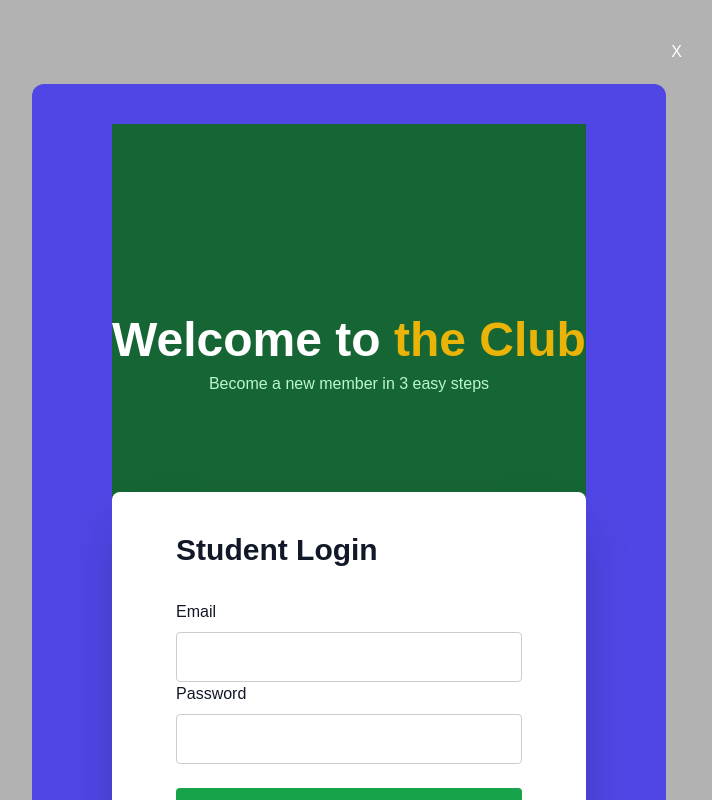
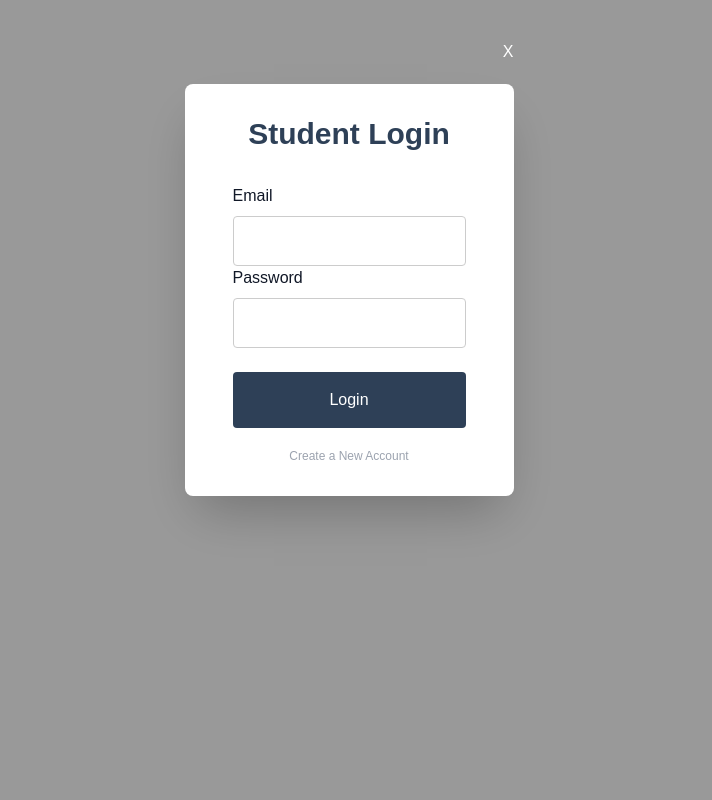
Before and after one commit to nikhilmalakar/TRINIT_Xarcode_DEV, a React (Create React App) app in the folder Client/client/: page /student/login in a window 1280 px wide. Shown: the whole page, without its empty margins (291-1003 px from the left). Built offline with nearby package versions, Linux system fonts and the light colour scheme.

Commit message:
Update: Registration CSS

```diff
--- a/Client/client/src/components/register/StudentLogin.js
+++ b/Client/client/src/components/register/StudentLogin.js
@@ -25,27 +25,14 @@ const StudentLogin = (props) => {
   };
 
   return (
-    <div className="min-h-screen bg-green-900 flex flex-col items-start text-gray-900 antialiased relative">
-      <div
-        style={{
-          clipPath: "polygon(0 0, 100% 0, 100% 80%, 0% 100%)",
-          height: "34rem",
-        }}
-        className="absolute bg-green-800 inset-x-0 top-0"
-      ></div>
-      <div className="mx-auto z-10 mt-48 text-center">
-        <h1 className="text-white text-5xl font-semibold">
-          Welcome to <span className="text-yellow-500">the Club</span>
-        </h1>
-        <p className="text-green-200 mt-2">
-          Become a new member in 3 easy steps
-        </p>
-      </div>
-      <div className="max-w-xl w-full mt-24 mb-24 rounded-lg shadow-2xl bg-white mx-auto overflow-hidden z-10">
-        <div className="px-16 py-10">
+    <div className=" flex flex-col items-start text-gray-900 antialiased relative">
+
+
+      <div className="max-w-xl w-full rounded-lg shadow-2xl bg-white mx-auto overflow-hidden z-10">
+        <div className="px-12 py-8">
           <form onSubmit={handleSubmit}>
             <section>
-              <h2 className="font-semibold text-3xl mb-8">
+              <h2 className="font-semibold text-3xl mb-8 text-center text-[#2e4057]">
                 Student Login
               </h2>
               <label htmlFor="email">Email</label>
@@ -70,17 +57,17 @@ const StudentLogin = (props) => {
 
             <button
               type="submit"
-              className="mt-6 bg-green-600 text-white rounded px-8 py-6 w-full disabled:bg-gray-400 disabled:cursor-not-allowed"
+              className="mt-6 bg-[#2e4057] text-white rounded px-8 py-4 w-full disabled:bg-gray-400 disabled:cursor-not-allowed"
             >
               Login
             </button>
           </form>
-          <p onClick={() => { props.setLogin(false); props.setSignup(true); }}>
-            Already have an account
+          <p  className="cursor-pointer text-center text-xs mt-5 text-gray-400" onClick={() => { props.setLogin(false); props.setSignup(true); }}>
+            Create a New Account
           </p>
         </div>
       </div>
-    </div>
+     </div>
   );
 };
 
--- a/Client/client/src/components/register/StudentLoginModal.js
+++ b/Client/client/src/components/register/StudentLoginModal.js
@@ -2,12 +2,10 @@ import React from 'react'
 import StudentLogin from './StudentLogin'
 export default function StudentLoginModal({onClose, setLogin, signup, setSignup}) {
   return (
-    <div className='flex justify-center fixed inset-0 bg-black bg-opacity-30 backdrop-blur-sm'>
+    <div className='flex justify-center fixed inset-0 bg-black bg-opacity-40 backdrop-blur-sm'>
         <div className='mt-10 flex flex-col gap-5 text-white'>
             <button className='place-self-end' onClick={onClose}>X</button>
-            <div className='bg-indigo-600 rounded-xl px-20 py-10 flex flex-col gap-5 items-center mx-4'>
-                <StudentLogin setLogin={setLogin} signup={signup} setSignup={setSignup} />
-            </div>
+              <StudentLogin setLogin={setLogin} signup={signup} setSignup={setSignup} />
         </div>
     </div>
   )
--- a/Client/client/src/components/register/StudentSignup.js
+++ b/Client/client/src/components/register/StudentSignup.js
@@ -1,6 +1,6 @@
 import React, { useState } from "react";
 
-const StudentSignup = () => {
+const StudentSignup = ({setLogin, setSignup}) => {
   const [formStep, setFormStep] = useState(0);
   const [formData, setFormData] = useState({
     name: "",
@@ -36,29 +36,15 @@ const StudentSignup = () => {
   };
 
   return (
-    <div className="min-h-screen bg-green-900 flex flex-col items-start text-gray-900 antialiased relative">
-      <div
-        style={{
-          clipPath: "polygon(0 0, 100% 0, 100% 80%, 0% 100%)",
-          height: "34rem"
-        }}
-        className="absolute bg-green-800 inset-x-0 top-0"
-      ></div>
-      <div className="mx-auto z-10 mt-48 text-center">
-        <h1 className="text-white text-5xl font-semibold">
-          Welcome to <span className="text-yellow-500">the Club</span>
-        </h1>
-        <p className="text-green-200 mt-2">
-          Become a new member in 3 easy steps
-        </p>
-      </div>
-      <div className="max-w-xl w-full mt-24 mb-24 rounded-lg shadow-2xl bg-white mx-auto overflow-hidden z-10">
-        <div className="px-16 py-10">
+    <div className="min-h-screen flex flex-col items-start text-gray-900 antialiased relative">
+
+      <div className="max-w-xl w-full rounded-lg shadow-2xl bg-white mx-auto overflow-hidden z-10">
+        <div className="px-12 py-8">
           <form onSubmit={handleSubmit}>
             {formStep === 0 && (
               <section>
-                <h2 className="font-semibold text-3xl mb-8">
-                  Personal Information
+                <h2 className="font-semibold text-3xl mb-8 text-center text-[#2e4057]">
+                  Register Yourself
                 </h2>
                 <label htmlFor="name">Your Name</label>
                 <input
@@ -118,22 +104,28 @@ const StudentSignup = () => {
             )}
 
             {formStep === 0 && (
+              <div>
+
                 <button
                   onClick={completeForm}
                   type="button"
-                className="mt-6 bg-green-600 text-white rounded px-8 py-6 w-full disabled:bg-gray-400 disabled:cursor-not-allowed"
+                  className="mt-6 bg-[#2e4057] text-white rounded px-8 py-4 w-full disabled:bg-gray-400 disabled:cursor-not-allowed"
                 >
                   Create Account
                 </button>
+                <p  className="cursor-pointer text-center text-xs mt-5 text-gray-400" onClick={() => { setLogin(); setSignup(); }}> Already have an account </p>
+              </div>
             )}
 
             {formStep === 1 && (
+              <div>
                 <button
                   type="submit"
-                className="mt-6 bg-green-600 text-white rounded px-8 py-6 w-full"
+                  className="mt-6 bg-green-600 text-white rounded px-8 py-4 w-full"
                 >
                   Continue
                 </button>
+              </div>
             )}
           </form>
         </div>
--- a/Client/client/src/components/register/StudentSignupModal.js
+++ b/Client/client/src/components/register/StudentSignupModal.js
@@ -6,9 +6,7 @@ export default function StudentSignupModal({setLogin, signup, setSignup, onClose
     <div className='flex justify-center fixed inset-0 bg-black bg-opacity-30 backdrop-blur-sm'>
         <div className='mt-10 flex flex-col gap-5 text-white'>
             <button className='place-self-end' onClick={onClose}>X</button>
-            <div className='bg-indigo-600 rounded-xl px-20 py-10 flex flex-col gap-5 items-center mx-4'>
                 <StudentSignup setLogin={setLogin} signup={signup} setSignup={setSignup} />
-            </div>
         </div>
     </div>
   )
--- a/Client/client/src/components/register/TutorLogin.js
+++ b/Client/client/src/components/register/TutorLogin.js
@@ -25,31 +25,17 @@ const TutorLogin = ({ setLogin, setSignup }) => {
   };
 
   return (
-    <div className="min-h-screen bg-green-900 flex flex-col items-start text-gray-900 antialiased relative">
-      <div
-        style={{
-          clipPath: "polygon(0 0, 100% 0, 100% 80%, 0% 100%)",
-          height: "34rem",
-        }}
-        className="absolute bg-green-800 inset-x-0 top-0"
-      ></div>
-      <div className="mx-auto z-10 mt-48 text-center">
-        <h1 className="text-white text-5xl font-semibold">
-          Welcome to <span className="text-yellow-500">the Club</span>
-        </h1>
-        <p className="text-green-200 mt-2">
-          Become a new member in 3 easy steps
-        </p>
-      </div>
-      <div className="max-w-xl w-full mt-24 mb-24 rounded-lg shadow-2xl bg-white mx-auto overflow-hidden z-10">
-        <div className="px-16 py-10">
+    <div className=" flex flex-col items-start text-gray-900 antialiased relative">
+
+      <div className="max-w-xl w-full rounded-lg shadow-2xl bg-[#2e4057] mx-auto overflow-hidden z-10">
+        <div className="px-12 py-8">
           <form onSubmit={handleSubmit}>
 
             {formStep === 0 && <section>
-              <h2 className="font-semibold text-3xl mb-8">
+              <h2 className="font-semibold text-3xl mb-8 text-center text-white">
                 Tutor Login
               </h2>
-              <label htmlFor="email">Email</label>
+              <label className="text-white" htmlFor="email">Email</label>
               <input
                 type="email"
                 id="email"
@@ -58,7 +44,7 @@ const TutorLogin = ({ setLogin, setSignup }) => {
                 value={formData.email}
                 onChange={handleInputChange}
               />
-              <label htmlFor="password">Password</label>
+              <label className="text-white pt-5" htmlFor="password">Password</label>
               <input
                 type="password"
                 id="password"
@@ -79,11 +65,11 @@ const TutorLogin = ({ setLogin, setSignup }) => {
                 <button
                   onClick={completeForm}
                   type="submit"
-                  className="mt-6 bg-green-600 text-white rounded px-8 py-6 w-full disabled:bg-gray-400 disabled:cursor-not-allowed"
+                  className="mt-6 bg-[#5bbcde] text-[#2e4057] font-bold rounded px-8 py-4 w-full disabled:bg-gray-400 disabled:cursor-not-allowed"
                 >
                   Login
                 </button>
-                  <p onClick={() => { setLogin(); setSignup(); }}> Already have an account </p>
+                <p  className="cursor-pointer text-center text-xs mt-5 text-gray-400" onClick={() => { setLogin(); setSignup(); }}> Create a New Account </p>
               </div>
             )}
 
--- a/Client/client/src/components/register/TutorLoginModal.js
+++ b/Client/client/src/components/register/TutorLoginModal.js
@@ -6,9 +6,7 @@ export default function TutorLoginModal({setLogin, setSignup, onClose}) {
     <div className='flex justify-center fixed inset-0 bg-black bg-opacity-30 backdrop-blur-sm'>
         <div className='mt-10 flex flex-col gap-5 text-white'>
             <button className='place-self-end' onClick={onClose}>X</button>
-            <div className='bg-indigo-600 rounded-xl px-20 py-10 flex flex-col gap-5 items-center mx-4'>
                 <TutorLogin setLogin={setLogin} setSignup={setSignup} />
-            </div>
         </div>
     </div>
   )
--- a/Client/client/src/components/register/TutorSignup.js
+++ b/Client/client/src/components/register/TutorSignup.js
@@ -37,31 +37,17 @@ const TutorSignup = ({ setLogin, setSignup }) => {
   };
 
   return (
-    <div className="min-h-screen bg-green-900 flex flex-col items-start text-gray-900 antialiased relative">
-      <div
-        style={{
-          clipPath: "polygon(0 0, 100% 0, 100% 80%, 0% 100%)",
-          height: "34rem",
-        }}
-        className="absolute bg-green-800 inset-x-0 top-0"
-      ></div>
-      <div className="mx-auto z-10 mt-48 text-center">
-        <h1 className="text-white text-5xl font-semibold">
-          Welcome to <span className="text-yellow-500">the Club</span>
-        </h1>
-        <p className="text-green-200 mt-2">
-          Become a new member in 3 easy steps
-        </p>
-      </div>
-      <div className="max-w-xl w-full mt-24 mb-24 rounded-lg shadow-2xl bg-white mx-auto overflow-hidden z-10">
-        <div className="px-16 py-10">
+    <div className="min-h-scree flex flex-col items-start text-gray-900 antialiased relative">
+
+      <div className="max-w-xl w-full rounded-lg shadow-2xl bg-[#2e4057] mx-auto overflow-hidden z-10">
+        <div className="px-12 py-8">
           <form onSubmit={handleSubmit}>
 
             {formStep === 0 && <section>
-              <h2 className="font-semibold text-3xl mb-8">
+              <h2 className="font-semibold text-3xl mb-8 text-center text-white">
                 Personal Information
               </h2>
-              <label htmlFor="name">Your Name</label>
+              <label className="text-white pt-1"  htmlFor="name">Your Name</label>
               <input
                 type="text"
                 id="name"
@@ -70,7 +56,7 @@ const TutorSignup = ({ setLogin, setSignup }) => {
                 value={formData.name}
                 onChange={handleInputChange}
               />
-              <label htmlFor="age">Age</label>
+              <label className="text-white pt-1"  htmlFor="age">Age</label>
               <input
                 type="number"
                 id="age"
@@ -79,7 +65,7 @@ const TutorSignup = ({ setLogin, setSignup }) => {
                 value={formData.age}
                 onChange={handleInputChange}
               />
-              <label htmlFor="email">Email</label>
+              <label className="text-white pt-1"  htmlFor="email">Email</label>
               <input
                 type="email"
                 id="email"
@@ -88,7 +74,7 @@ const TutorSignup = ({ setLogin, setSignup }) => {
                 value={formData.email}
                 onChange={handleInputChange}
               />
-              <label htmlFor="password">Password</label>
+              <label className="text-white pt-1"  htmlFor="password">Password</label>
               <input
                 type="password"
                 id="password"
@@ -97,7 +83,7 @@ const TutorSignup = ({ setLogin, setSignup }) => {
                 value={formData.password}
                 onChange={handleInputChange}
               />
-              <label htmlFor="confirmPassword">Confirm Password</label>
+              <label className="text-white pt-1"  htmlFor="confirmPassword">Confirm Password</label>
               <input
                 type="password"
                 id="confirmPassword"
@@ -108,8 +94,8 @@ const TutorSignup = ({ setLogin, setSignup }) => {
               />
             </section>}
             {formStep === 1 && <section>
-              <h2 className="font-semibold text-2xl mb-8">Experience and Availability</h2>
-              <label htmlFor="experience">Years of Experience</label>
+              <h2 className="font-semibold text-2xl mb-8 text-center text-white">Experience and Availability</h2>
+              <label className="text-white pt-1"  htmlFor="experience">Years of Experience</label>
               <input
                 type="text"
                 id="experience"
@@ -118,7 +104,7 @@ const TutorSignup = ({ setLogin, setSignup }) => {
                 value={formData.experience}
                 onChange={handleInputChange}
               />
-              <label htmlFor="startTime">Availability Start Time</label>
+              <label className="text-white pt-1"  htmlFor="startTime">Availability Start Time</label>
               <input
                 type="text"
                 id="startTime"
@@ -127,7 +113,7 @@ const TutorSignup = ({ setLogin, setSignup }) => {
                 value={formData.startTime}
                 onChange={handleInputChange}
               />
-              <label htmlFor="endTime">Availability End Time</label>
+              <label className="text-white pt-1"  htmlFor="endTime">Availability End Time</label>
               <input
                 type="text"
                 id="endTime"
@@ -138,8 +124,8 @@ const TutorSignup = ({ setLogin, setSignup }) => {
               />
             </section>}
             {formStep === 2 && <section>
-              <h2 className="font-semibold text-3xl mb-8">Billing Information</h2>
-              <label htmlFor="accountHolderName">Account Holder Name</label>
+              <h2 className="font-semibold text-3xl mb-8 text-center text-white">Billing Information</h2>
+              <label className="text-white pt-1"  htmlFor="accountHolderName">Account Holder Name</label>
               <input
                 type="text"
                 id="accountHolderName"
@@ -148,7 +134,7 @@ const TutorSignup = ({ setLogin, setSignup }) => {
                 value={formData.accountHolderName}
                 onChange={handleInputChange}
               />
-              <label htmlFor="bankName">Bank Name</label>
+              <label className="text-white pt-1"  htmlFor="bankName">Bank Name</label>
               <input
                 type="text"
                 id="bankName"
@@ -157,7 +143,7 @@ const TutorSignup = ({ setLogin, setSignup }) => {
                 value={formData.bankName}
                 onChange={handleInputChange}
               />
-              <label htmlFor="accountNumber">Account Number</label>
+              <label className="text-white pt-1"  htmlFor="accountNumber">Account Number</label>
               <input
                 type="text"
                 id="accountNumber"
@@ -166,7 +152,7 @@ const TutorSignup = ({ setLogin, setSignup }) => {
                 value={formData.accountNumber}
                 onChange={handleInputChange}
               />
-              <label htmlFor="bankIFSCCode">Bank IFSC Code</label>
+              <label className="text-white pt-1"  htmlFor="bankIFSCCode">Bank IFSC Code</label>
               <input
                 type="text"
                 id="bankIFSCCode"
@@ -187,7 +173,7 @@ const TutorSignup = ({ setLogin, setSignup }) => {
                 <button
                   onClick={completeForm}
                   type="button"
-                  className="mt-6 bg-green-600 text-white rounded px-8 py-6 w-full disabled:bg-gray-400 disabled:cursor-not-allowed"
+                  className="mt-6 bg-[#5bbcde] text-[#2e4057] font-bold rounded px-8 py-4 w-full disabled:bg-gray-400 disabled:cursor-not-allowed"
                 >
                   Next
                 </button>
@@ -197,14 +183,14 @@ const TutorSignup = ({ setLogin, setSignup }) => {
                 <button
                   onClick={handleSubmit}
                   type="button"
-                  className="mt-6 bg-green-600 text-white rounded px-8 py-6 w-full disabled:bg-gray-400 disabled:cursor-not-allowed"
+                  className="mt-6 bg-[#5bbcde] text-[#2e4057] font-bold rounded px-8 py-4 w-full disabled:bg-gray-400 disabled:cursor-not-allowed"
                 >
                   Create Account
                 </button>
               </div>
             )}
             {formStep !== 3 && (
-              <p onClick={() => { setLogin(); setSignup(); }}> Already have an account </p>
+              <p  className="cursor-pointer text-center text-xs mt-5 text-gray-400" onClick={() => { setLogin(); setSignup(); }}> Already have an account </p>
             )}
 
 
--- a/Client/client/src/components/register/TutorSignupModal.js
+++ b/Client/client/src/components/register/TutorSignupModal.js
@@ -6,9 +6,7 @@ export default function TutorSignupModal({setLogin, setSignup, onClose}) {
     <div className='flex justify-center fixed inset-0 bg-black bg-opacity-30 backdrop-blur-sm'>
         <div className='mt-10 flex flex-col gap-5 text-white'>
             <button className='place-self-end' onClick={onClose}>X</button>
-            <div className='bg-indigo-600 rounded-xl px-20 py-10 flex flex-col gap-5 items-center mx-4'>
                 <TutorSignup setLogin={setLogin} setSignup={setSignup}/>
-            </div>
         </div>
     </div>
   )
```
Lines whose indentation alone changed are shown as unchanged.
